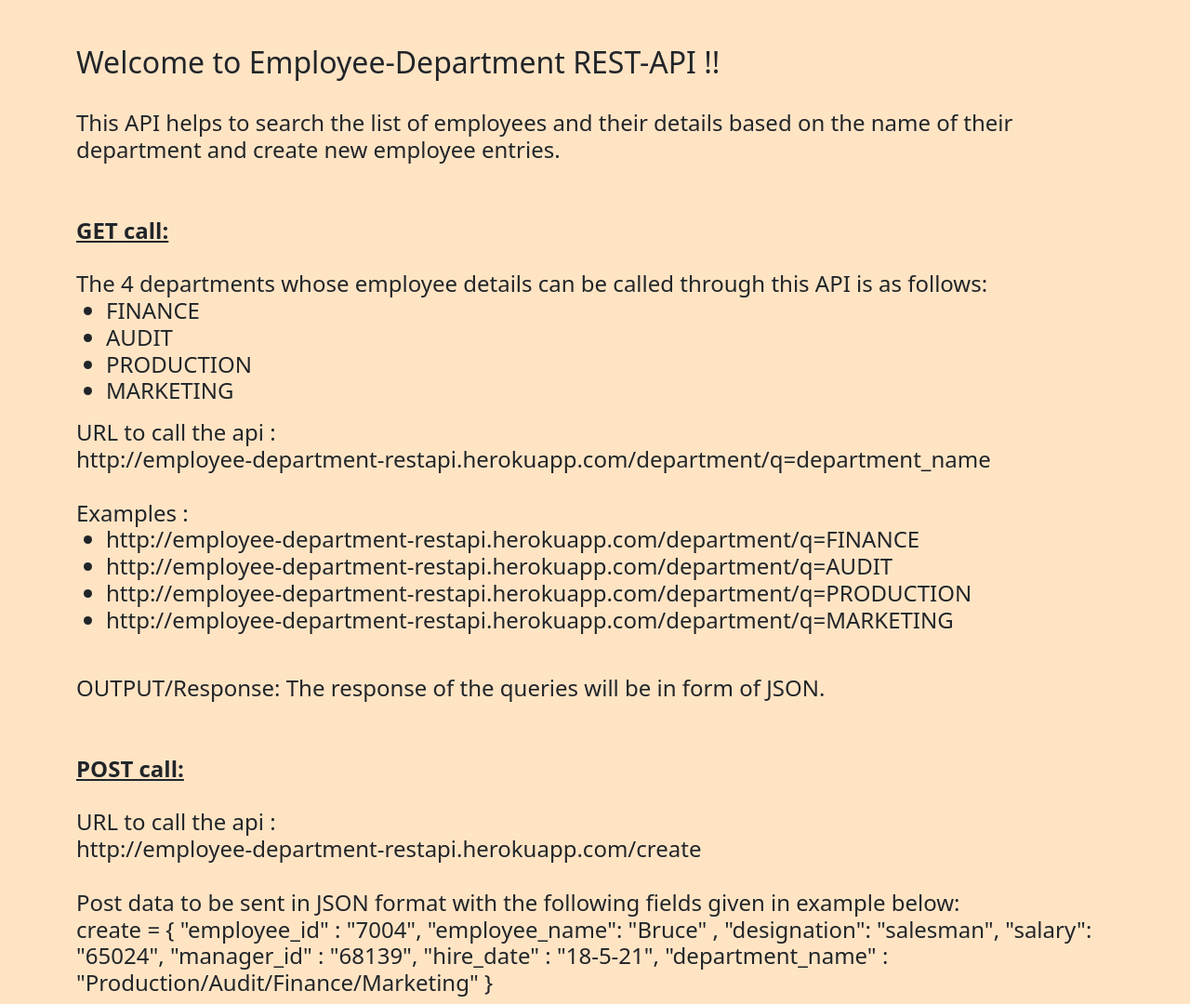
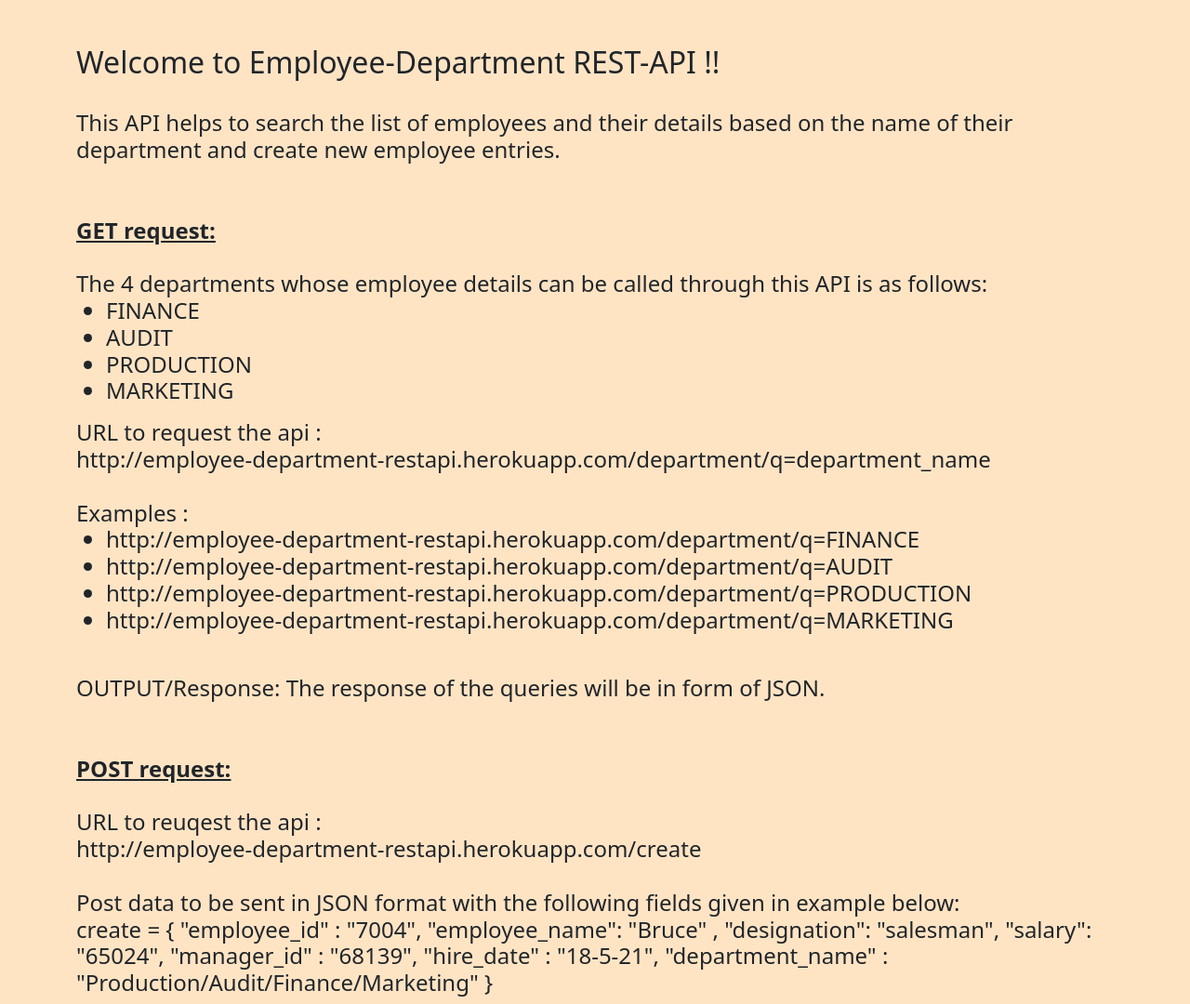
Before and after one commit to shubham8patni/employee-department-RESTapi, a Flask app: page / in a window 1280 px wide. Shown: the part 56-1136 px from the top of the page at 93% size. Run offline with Flask 2, Linux system fonts and the light colour scheme.

Commit message:
march 29 home page update

```diff
--- a/templates/index.html
+++ b/templates/index.html
@@ -13,7 +13,7 @@
         <h4>This API helps to search the list of employees and their details based on the name of their department and create new employee entries.<br><br>
 
           <br>
-          <u><b>GET call:</b></u>
+          <u><b>GET request:</b></u>
           <br><br>
           The 4 departments whose employee details can be called through this API is as follows: <br>
           <ul>
@@ -24,7 +24,7 @@
           </ul>
 
 
-          URL to call the api : <br>
+          URL to request the api : <br>
           http://employee-department-restapi.herokuapp.com/department/q=department_name <br><br>
 
           Examples :
@@ -40,9 +40,9 @@
           OUTPUT/Response: The response of the queries will be in form of JSON.
 
           <br><br><br>
-          <u><b>POST call:</b></u>
+          <u><b>POST request:</b></u>
           <br><br>
-          URL to call the api : <br>
+          URL to reuqest the api : <br>
           http://employee-department-restapi.herokuapp.com/create
           <br><br>
           Post data to be sent in JSON format with the following fields given in example below:
```
